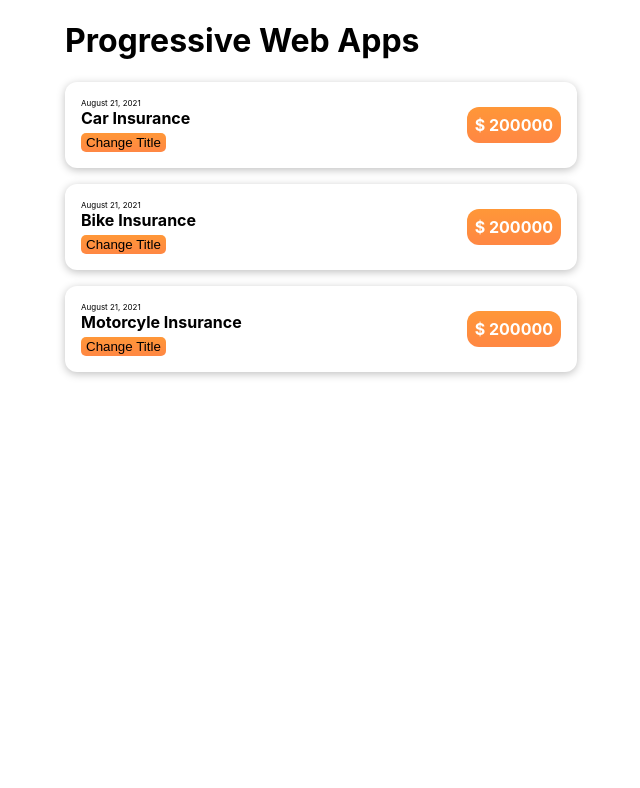
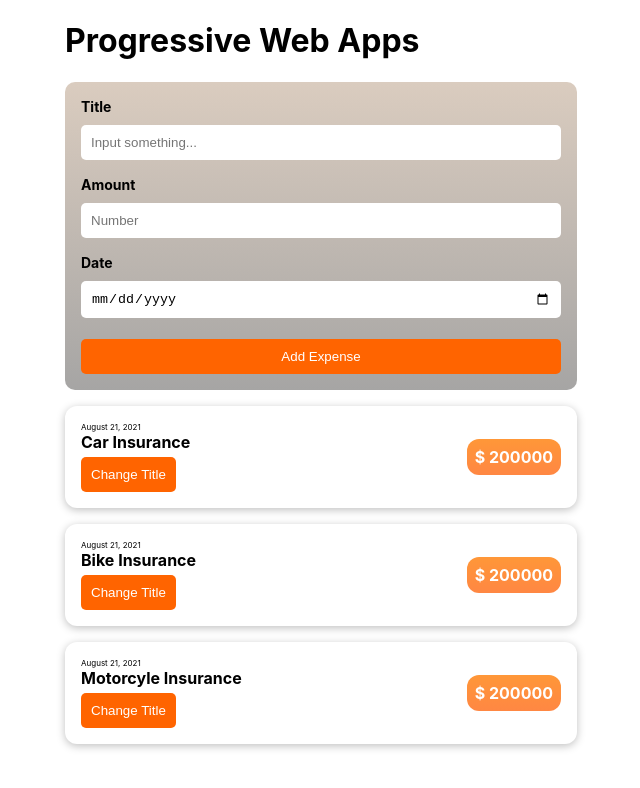
Before and after one commit to huseindra/crash-course-react-ts, a React (Create React App) app: page / in a window 1280 px wide. Shown: the top 788 px of the page, without its empty margins (319-959 px from the left). Built offline with nearby package versions, Linux system fonts and the light colour scheme.

Commit message:
update UI and learning concept React from best practice

```diff
--- a/src/App.tsx
+++ b/src/App.tsx
@@ -1,8 +1,8 @@
 import React from 'react';
 
 import { Container } from './assets/styles/global';
-import ExpenseItem from './components/ExpenseItem';
-import {BottomNav} from './components/UI/BottomNavigation/BottomNavigation';
+import ExpenseItem from './components/Expense/ExpenseItem';
+import NewExpense from './components/NewExpense/NewExpense';
 
 const App = () => {
 
@@ -32,13 +32,17 @@ const App = () => {
       <header className="App-header">
         <h1>Progressive Web Apps</h1>
       </header>
+      <section>
+        <div >
+          <NewExpense/>
+        </div>
+      </section>
         {
           data.map((item) =>(
             <ExpenseItem key={item.id} date={item.date} title={item.title} price={item.price}/>
           )
           )
         }
-        <BottomNav/>
     </div>
     </Container>
   );
--- a/src/assets/styles/global.ts
+++ b/src/assets/styles/global.ts
@@ -13,7 +13,6 @@ import styled from "styled-components";
         margin:0 auto;
     }
 `
-
 
 export const Card = styled.div`
     display: flex;
@@ -65,11 +64,30 @@ export const PriceItem = styled.div `
 `
 
 export const Button = styled.button `
-    background: linear-gradient(
-    180deg,#ff9738,#ff8743);
+    background: rgb(255, 100, 0);
     border:none;
-    padding:2px 5px;
+    color:#fff;
+    padding:10px;
     margin-top:5px;
     cursor:pointer;
     border-radius:5px;
 `
+
+export const Input = styled.input `
+    padding:10px;
+    display:block;
+    border-radius:5px;
+    border:none;
+`
+export const InputCard = styled.div `
+    display:grid;
+    background:linear-gradient(180deg,#daccbf,#a6a5a4);
+    border-radius:10px;
+`
+
+export const Label = styled.label `
+    display: block;
+    margin: 0px 0px 10px;
+    font-size: 14px;
+    font-weight: 700;
+`
--- a/src/components/ExpenseItem.tsx
+++ b/src/components/Expense/ExpenseItem.tsx
@@ -1,6 +1,6 @@
 
 import React, { useState } from 'react';
-import {Card, DateItem, Button, TitleItem, PriceItem} from "../assets/styles/global"
+import {Card, DateItem, Button, TitleItem, PriceItem} from "../../assets/styles/global"
 
 
 type CardProps = {
@@ -10,6 +10,7 @@ type CardProps = {
 }
 const ExpenseItem: React.FC<CardProps> = (props) => {
     const [title, setTitle] = useState(props.title)
+    console.log("Reacted by click!")
     const clickHandle = () => {
         setTitle("Updated!")
         console.log(title)
--- /dev/null
+++ b/src/components/NewExpense/NewExpense.css
@@ -0,0 +1,5 @@
+.new-expense__controls {
+    display: grid;
+    margin: 1rem;
+    text-align: left;
+  }
--- /dev/null
+++ b/src/components/NewExpense/NewExpense.tsx
@@ -0,0 +1,52 @@
+import React, {useState} from 'react';
+import { InputCard, Input, Label, Button } from '../../assets/styles/global';
+
+import "./NewExpense.css"
+
+const NewExpense:React.FC = () => {
+
+    // use single state
+    // const [title, setTitle] = useState("")
+
+    // use multiple state once
+    const [expenseInput, setExpenseInput] = useState({
+        title: "",
+        amount: "",
+        date:""
+    })
+
+
+    const OnChangeTitle = (event:any) =>{
+        setExpenseInput({
+            ...expenseInput,
+            title: event.target.value
+        })
+    }
+
+    return(
+    <InputCard>
+        <form action="expense__controls" method="post">
+            <div className="new-expense__controls">
+                <Label htmlFor="Title">Title</Label>
+                <Input type="text" onChange={OnChangeTitle} placeholder="Input something..." />
+            </div>
+            <div className="new-expense__controls">
+                <Label htmlFor="Amount">Amount</Label>
+                <Input type="number" placeholder="Number" min="0" max="999999" />
+            </div>
+            <div className="new-expense__controls">
+                <Label htmlFor="Date">Date</Label>
+                <Input type="date" min="2019-01-01" max="2025-12-31"/>
+            </div>
+            <div className="new-expense__controls">
+                <Button type="submit" >Add Expense</Button>
+            </div>
+
+        </form>
+    </InputCard>
+
+    )
+}
+
+
+export default NewExpense
--- a/src/components/UI/BottomNavigation/BottomNavigation.ts
+++ b/src/components/UI/BottomNavigation/BottomNavigation.ts
@@ -1,8 +1,15 @@
 import styled from "styled-components";
 
-export const BottomNav = styled.div `
-    position:fixed;
-    bottom:0;
-    background-color: #ddd;
-    display:grid;
+export const Nav = styled.nav `
+    margin:auto;
+    text-align: center;
+    width: 100%;
+    font-family: arial;
+
 `
+export const NavUl = styled.div `
+    margin:auto;
+    text-align: center;
+    width: 100%;
+    font-family: arial;
+`
```
Also changed, not shown: src/components/UI/BottomNavigation/BottomNavigation.tsx (+7 -7 lines).
